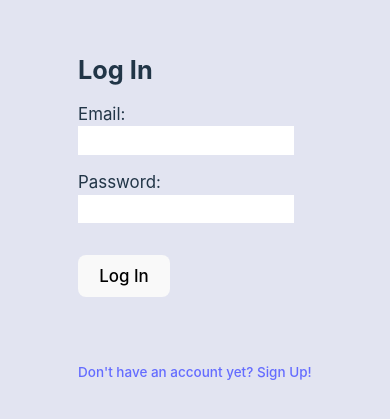
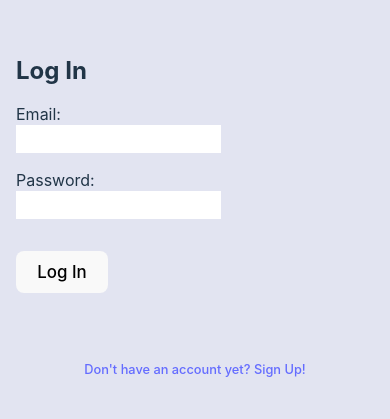
Before and after one commit to mmcknett/loggr, a React (Vite) app: page / in a window 390 px wide. Shown: the part 211-630 px from the top of the page. Built offline with nearby package versions, Linux system fonts and the light colour scheme; no server answers.

Commit message:
fix: Make styles more responsive

```diff
--- a/src/App.css
+++ b/src/App.css
@@ -1,5 +1,4 @@
 body {
-  font-size: 2vh;
   line-height: 1.4em;
 }
 
@@ -8,16 +7,25 @@ body {
   margin: 0 auto;
   padding: 2rem;
   text-align: center;
+  min-width: 60vw;
+}
+
+@media screen and (min-width: 1280px){
+  #root {
+    min-width: 800px;
+  }
+}
+
+@media screen and (max-width: 600px){
+  #root {
+    padding: 0;
+    min-width: calc(100% - 2em);
+    margin: 0.5em 1em;
+  }
 }
 
 p, h1, h2 {
   text-align: left;
-}
-
-.App {
-  display: flex;
-  flex-direction: column;
-  min-width: 60vw;
 }
 
 /* Nav bar styling */
@@ -91,11 +99,10 @@ input, textarea {
 }
 
 #note {
-  height: 40vh;
+  height: 25vh;
+  min-height: 5em;
   align-self: stretch;
-  /* max-width: 60rem; */
-  padding: 1em;
-  font-size: 0.75em;
+  padding: 0.5em;
 }
 
 #submit-row {
--- a/src/App.tsx
+++ b/src/App.tsx
@@ -27,7 +27,7 @@ export default function App() {
 
   return (
     <FirebaseContext.Provider value={{ app, db, auth }}>
-      <div className='App'>
+      <>
         {
             loading ?
               <div>Loading <Spinner/></div>
@@ -57,7 +57,7 @@ export default function App() {
                 </>
               )
         }
-      </div>
+      </>
     </FirebaseContext.Provider>
   )
 }
```
